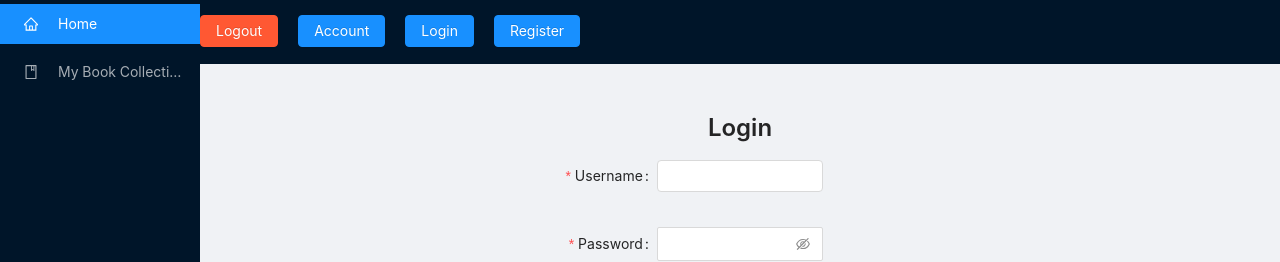
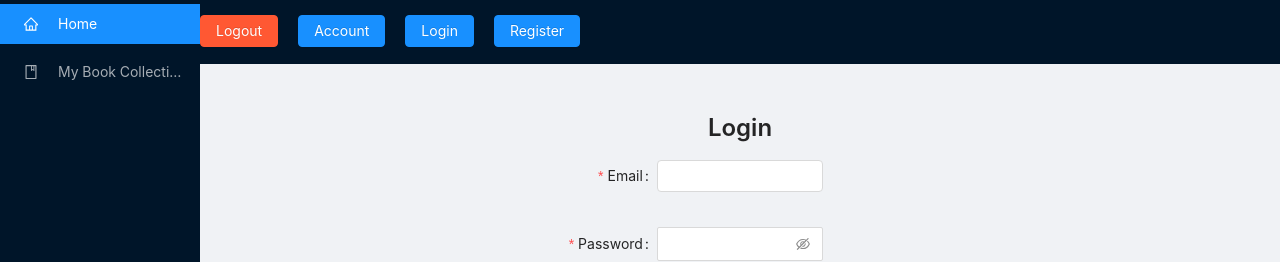
Before and after one commit to jilingy/capstone-project-assembly-gang, a React (Create React App) app in the folder frontend/: page /login in a window 1280 px wide. Shown: the top 262 px of the page. Built offline with nearby package versions, Linux system fonts and the light colour scheme.

Commit message:
edited to email

```diff
--- a/frontend/src/containers/Account.js
+++ b/frontend/src/containers/Account.js
@@ -8,7 +8,7 @@ import { Form, Input, Button, Popover, Table } from 'antd';
 export default function Account() {
     const [visible, hideForm] = useState(false);
     const { handleSubmit, errors, reset, control, defaultValues } = useForm({});
-    const [account, setAccount] = useState({ id: 2, name: "testuser", email: "test@test.com", username: "testuser98"})
+    const [account, setAccount] = useState({ id: 2, name: "Farhan Ghazi", email: "farhansghazi@outlook.com", username: "farhanghazi"})
 
     const handleVisibleChange = visible => {
         hideForm(visible)
--- a/frontend/src/containers/Login.js
+++ b/frontend/src/containers/Login.js
@@ -55,12 +55,12 @@ export default function Login() {
       onFinishFailed={onSubmitFailed}
     >
       <Form.Item
-        label="Username"
-        name="username"
+        label="Email"
+        name="email"
         rules={[
           {
             required: true,
-            message: 'Please input your username!',
+            message: 'Please input your email!',
           },
         ]}
       >
```
